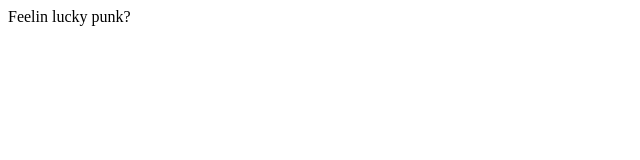
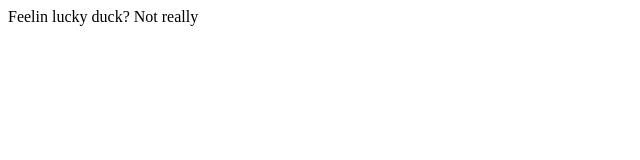
Before and after one commit to connk95/Practice, a plain HTML site: page index.html in a window 1280 px wide. Shown: the full height of the page, 0-640 px from the left. Drawn offline with Linux system fonts and the light colour scheme.

Commit message:
second commit

```diff
--- a/index.html
+++ b/index.html
@@ -1,6 +1,7 @@
 <!DOCTYPE html>
 <html>
     <body>
-        Feelin lucky punk?
+        Feelin lucky duck?
+        Not really
     </body>
 </html>
```
